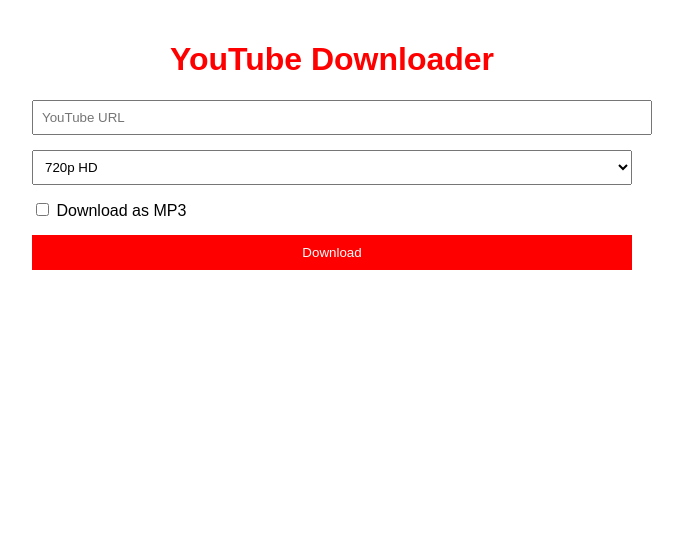
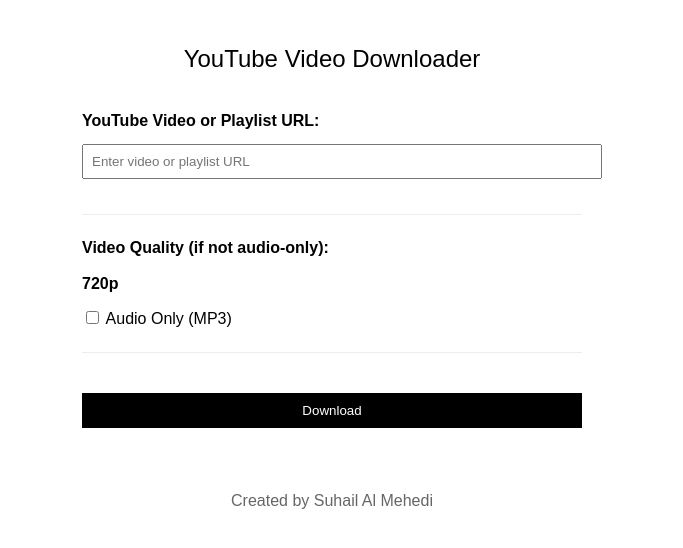
Before and after one commit to Nabil3962/yt-downloader-online, a Flask app: page / in a window 1280 px wide. Shown: the top 548 px of the page, without its empty margins (308-991 px from the left). Run offline with Flask 3, Linux system fonts and the light colour scheme.

Commit message:
Update index.html

```diff
--- a/templates/index.html
+++ b/templates/index.html
@@ -2,43 +2,82 @@
 <html lang="en">
 <head>
     <meta charset="UTF-8">
-    <meta name="viewport" content="width=device-width, initial-scale=1.0">
-    <title>YouTube Downloader</title>
+    <title>YouTube Video Downloader</title>
     <style>
-        body { font-family: Arial, sans-serif; max-width: 600px; margin: 0 auto; padding: 20px; }
-        h1 { color: #ff0000; text-align: center; }
-        .form-group { margin-bottom: 15px; }
-        input[type="text"] { width: 100%; padding: 8px; }
-        select { width: 100%; padding: 8px; }
+        body {
+            font-family: Arial, sans-serif;
+            max-width: 500px;
+            margin: 40px auto;
+            padding: 0 20px;
+            line-height: 1.6;
+        }
+        h1 {
+            text-align: center;
+            font-weight: normal;
+            font-size: 24px;
+            margin-bottom: 30px;
+        }
+        .section {
+            margin-bottom: 20px;
+        }
+        .section-title {
+            font-weight: bold;
+            margin-bottom: 10px;
+        }
+        input[type="text"] {
+            width: 100%;
+            padding: 8px;
+            margin-bottom: 15px;
+        }
+        .quality-option {
+            font-weight: bold;
+            margin: 10px 0;
+        }
         button {
-            background: #ff0000; color: white; border: none;
-            padding: 10px 15px; width: 100%; cursor: pointer;
+            background: black;
+            color: white;
+            border: none;
+            padding: 10px 20px;
+            width: 100%;
+            margin: 20px 0;
+            cursor: pointer;
         }
-        .error { color: red; }
+        .footer {
+            text-align: center;
+            color: #666;
+            margin-top: 40px;
+        }
+        hr {
+            border: none;
+            border-top: 1px solid #eee;
+            margin: 20px 0;
+        }
     </style>
 </head>
 <body>
-    <h1>YouTube Downloader</h1>
+    <h1>YouTube Video Downloader</h1>
+
     <form method="post">
-        <div class="form-group">
-            <input type="text" name="url" placeholder="YouTube URL" required>
+        <div class="section">
+            <div class="section-title">YouTube Video or Playlist URL:</div>
+            <input type="text" name="url" placeholder="Enter video or playlist URL" required>
         </div>
-        <div class="form-group">
-            <select name="quality">
-                <option value="720">720p HD</option>
-                <option value="1080">1080p Full HD</option>
-                <option value="480">480p</option>
-            </select>
-        </div>
-        <div class="form-group">
+
+        <hr>
+
+        <div class="section">
+            <div class="section-title">Video Quality (if not audio-only):</div>
+            <div class="quality-option">720p</div>
             <label>
-                <input type="checkbox" name="audio_only"> Download as MP3
+                <input type="checkbox" name="audio_only"> Audio Only (MP3)
             </label>
         </div>
+
+        <hr>
+
         <button type="submit">Download</button>
     </form>
-    {% if error %}
-        <p class="error">{{ error }}</p>
-    {% endif %}
+
+    <div class="footer">Created by Suhail Al Mehedi</div>
 </body>
 </html>
```
